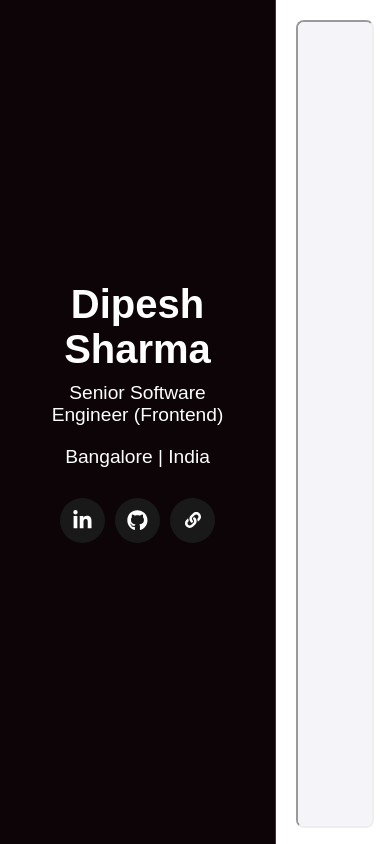
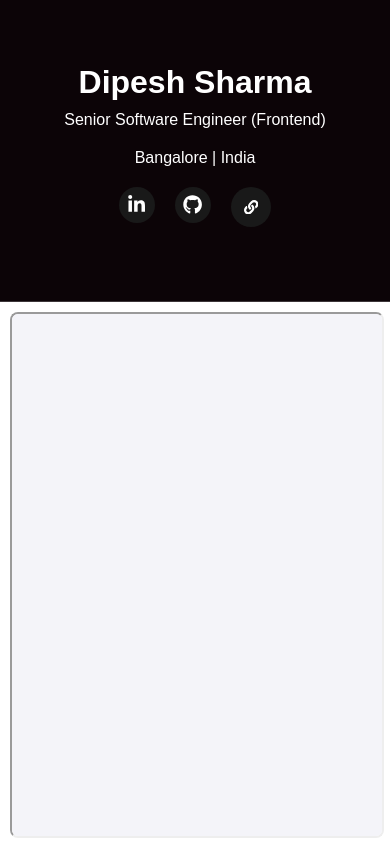
Before and after one commit to sharmadipesh/sharmadipesh.github.io, a React (Vite) app: page / in a window 390 px wide. Built offline with nearby package versions, Linux system fonts and the light colour scheme.

Commit message:
[BUILD] Mobile Responsive

```diff
--- a/src/App.css
+++ b/src/App.css
@@ -15,7 +15,19 @@ body {
   overflow: hidden;
 }
 
-
+.left-section {
+  flex: 1;
+  padding: 40px;
+  background: #0c0407;
+  color: white;
+  display: flex;
+  flex-direction: column;
+  justify-content: center;
+  align-items: center;
+  text-align: center;
+  backdrop-filter: blur(10px);
+  border-right: 1px solid rgba(255, 255, 255, 0.2);
+}
 
 .left-section h1 {
   margin: 0;
@@ -36,7 +48,7 @@ body {
   margin-right: 10px;
 }
 
-.round-btn{
+.round-btn {
   display: flex;
   justify-content: center;
   align-items: center;
@@ -44,11 +56,10 @@ body {
   padding: 10px;
   border-radius: 100%;
   color: white;
-  background-color: #191919	;
+  background-color: #191919;
   height: 25px;
   width: 25px;
 }
-
 
 .copy-button {
   border: none;
@@ -58,44 +69,64 @@ body {
   font-size: 1rem;
 }
 
-
 .right-section {
   flex: 2;
   padding: 20px;
   background: white;
-  overflow-y: auto;
+  overflow: hidden;
 }
 
 .right-section iframe {
   border-radius: 8px;
+  width: 100%;
+  height: 100%;
 }
 
+/* Media Query for Mobile Screens */
+@media (max-width: 768px) {
+  .container {
+    flex-direction: column; /* Stack sections vertically */
+    height: 100vh;
+  }
 
-.left-section {
-  flex: 1;
-  padding: 40px;
-  background: #0C0407;
-  /* background: linear-gradient(45deg, rgba(49, 54, 63, 0.7), rgba(34, 40, 49, 0.7)); */
-  background-size: 200% 200%; /* For animation */
-  color: white;
-  display: flex;
-  flex-direction: column;
-  justify-content: center;
-  align-items: center;
-  text-align: center;
-  backdrop-filter: blur(10px); /* Glass effect */
-  border-right: 1px solid rgba(255, 255, 255, 0.2); /* Subtle border */
-  animation: gradientAnimation 10s ease infinite; /* Gradient animation */
-}
+  .left-section {
+    padding: 20px; /* Reduce padding for mobile */
+    border-right: none; /* Remove right border */
+    border-bottom: 1px solid rgba(255, 255, 255, 0.2); /* Add bottom border */
+  }
 
-@keyframes gradientAnimation {
-  0% {
-    background-position: 0% 50%;
+  .left-section h1 {
+    font-size: 2rem; /* Smaller font size for mobile */
   }
-  50% {
-    background-position: 100% 50%;
+
+  .left-section p {
+    font-size: 1rem; /* Smaller font size for mobile */
   }
-  100% {
-    background-position: 0% 50%;
+
+  .social-links {
+    margin: 10px; /* Reduce margin for mobile */
+    gap: 10px; /* Add gap between social links */
+  }
+
+  .round-btn {
+    font-size: 1.2rem; /* Smaller font size for mobile */
+    padding: 8px; /* Reduce padding for mobile */
+    height: 20px; /* Smaller button size for mobile */
+    width: 20px; /* Smaller button size for mobile */
+  }
+
+  .copy-button {
+    height: 40px; /* Smaller button size for mobile */
+    width: 40px; /* Smaller button size for mobile */
+    font-size: 0.9rem; /* Smaller font size for mobile */
+  }
+
+  .right-section {
+    padding: 10px; /* Reduce padding for mobile */
+    height: 50vh; /* Set a fixed height for the PDF viewer */
+  }
+
+  .right-section iframe {
+    height: 100%; /* Ensure iframe fills the available height */
   }
 }
```
